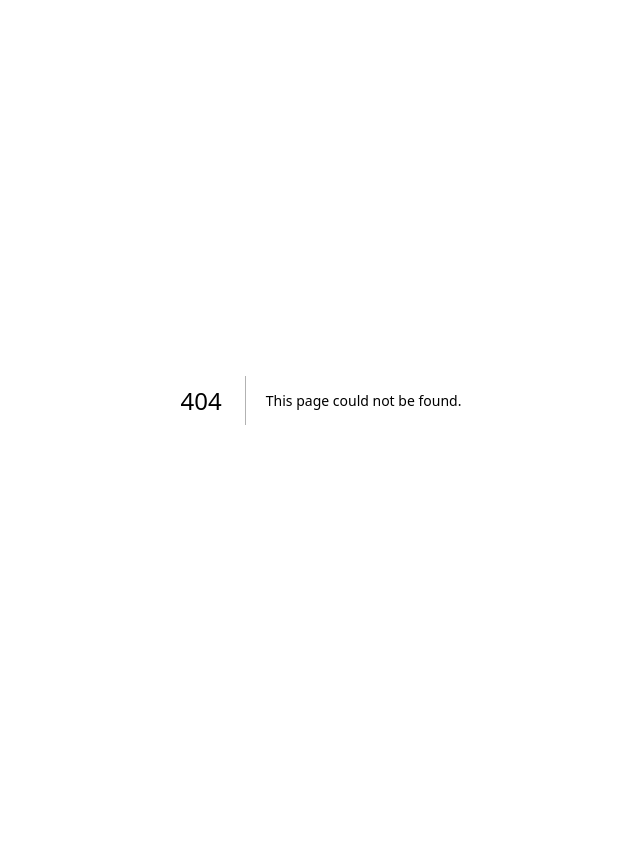
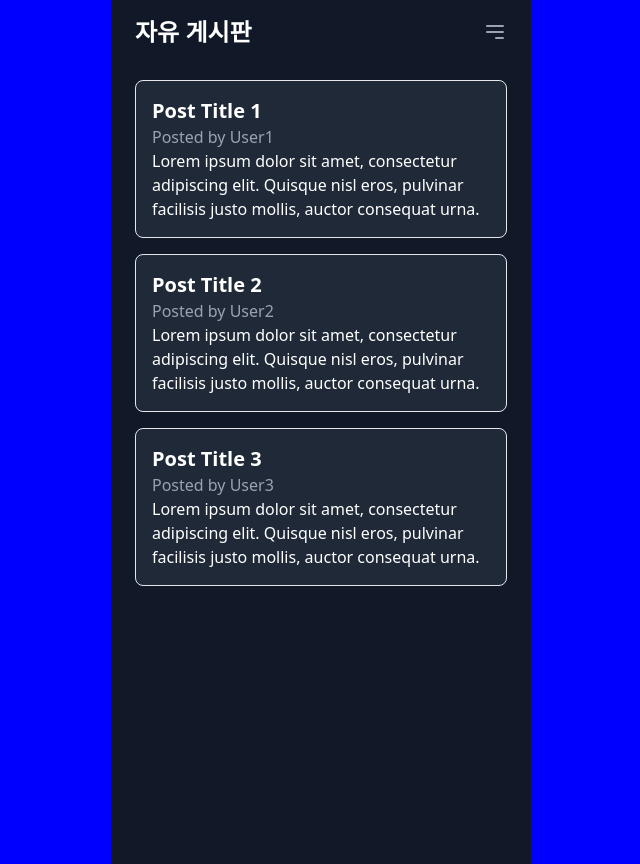
Before and after one commit to tankboyy/3eo500, a Next.js app: page /board in a window 1280 px wide. Before the commit this address had no page. Shown: the whole page, without its empty margins (319-959 px from the left). Before the commit the page ends 800 px from the top, so only its background shows below. Built offline with nearby package versions, Linux system fonts and the light colour scheme.

Commit message:
게시판 만드는중 react-quill 설치

```diff
--- a/package.json
+++ b/package.json
@@ -29,6 +29,7 @@
     "react": "^18",
     "react-dom": "^18",
     "react-query": "^3.39.3",
+    "react-quill": "^2.0.0",
     "recoil": "^0.7.7",
     "sonner": "^1.3.1",
     "tailwind-merge": "^2.2.0",
--- /dev/null
+++ b/src/app/(beforeLogin)/board/page.tsx
@@ -0,0 +1,9 @@
+import BoardList from "@/components/board/BoardList";
+
+export default function Page() {
+	return (
+		<main>
+			<BoardList/>
+		</main>
+	);
+}
--- /dev/null
+++ b/src/app/(beforeLogin)/board/write/page.tsx
@@ -0,0 +1,29 @@
+'use client';
+
+import ReactQuill from "react-quill";
+import {useState} from "react";
+import 'react-quill/dist/quill.snow.css';
+import {Button} from "@/components/ui/button";
+
+export default function Page() {
+	const [value, setValue] = useState("");
+	const modules = {
+		toolbar: {
+			container: [
+				["image"],
+				[{header: [1, 2, 3, 4, 5, false]}],
+				["bold", "underline"],
+			],
+		},
+	};
+	return (
+		<main>
+			<div>
+				<Button onClick={() => console.log(value)}>
+					작성완료
+				</Button>
+			</div>
+			<ReactQuill theme="snow" value={value} onChange={setValue} className="h-[400px] w-full" modules={modules}/>
+		</main>
+	);
+}
--- a/src/app/globals.css
+++ b/src/app/globals.css
@@ -14,7 +14,7 @@ body {
 
 @layer base {
     main {
-        @apply max-w-[420px] min-h-[100dvh] flex flex-col w-[100dvw] mx-auto h-screen items-center
+        @apply max-w-[420px] min-h-[100dvh] flex flex-col w-[100dvw] mx-auto items-center
     }
 
     div #component {
--- a/src/components/after/TopLayout.tsx
+++ b/src/components/after/TopLayout.tsx
@@ -29,12 +29,46 @@ export default function TopLayout() {
 					</SheetTrigger>
 					<SheetContent side="left">
 						<SheetHeader>
-							<SheetTitle>Are you absolutely sure?</SheetTitle>
+							<SheetTitle>안녕하세요 !</SheetTitle>
 							<SheetDescription>
-								This action cannot be undone. This will permanently delete your account
-								and remove your data from our servers.
 							</SheetDescription>
 						</SheetHeader>
+						<div className="w-full pb-[30px] h-full flex justify-between flex-col">
+							<div>
+								hi
+							</div>
+							<Button className="w-full">
+								로그아웃
+							</Button>
+						</div>
+						{/*
+					<SheetContent side={side}>
+            <SheetHeader>
+              <SheetTitle>Edit profile</SheetTitle>
+              <SheetDescription>
+                Make changes to your profile here. Click save when you're done.
+              </SheetDescription>
+            </SheetHeader>
+            <div className="grid gap-4 py-4">
+              <div className="grid grid-cols-4 items-center gap-4">
+                <Label htmlFor="name" className="text-right">
+                  Name
+                </Label>
+                <Input id="name" value="Pedro Duarte" className="col-span-3" />
+              </div>
+              <div className="grid grid-cols-4 items-center gap-4">
+                <Label htmlFor="username" className="text-right">
+                  Username
+                </Label>
+                <Input id="username" value="@peduarte" className="col-span-3" />
+              </div>
+            </div>
+            <SheetFooter>
+              <SheetClose asChild>
+                <Button type="submit">Save changes</Button>
+              </SheetClose>
+            </SheetFooter>
+          </SheetContent>*/}
 					</SheetContent>
 				</Sheet>
 
--- /dev/null
+++ b/src/components/board/BoardList.tsx
@@ -0,0 +1,46 @@
+export default function BoardList() {
+	return (
+		<div className="dark h-full bg-gray-900 text-white">
+			<header className="flex items-center justify-between px-6 py-4">
+				<h1 className="text-2xl font-bold">자유 게시판</h1>
+				<button className="text-gray-400 hover:text-white">
+					<svg
+						className="h-6 w-6"
+						fill="none"
+						stroke="currentColor"
+						viewBox="0 0 24 24"
+						xmlns="http://www.w3.org/2000/svg"
+					>
+						<path d="M4 6h16M4 12h16m-7 6h7" strokeLinecap="round" strokeLinejoin="round" strokeWidth={2}/>
+					</svg>
+				</button>
+			</header>
+			<main className="px-6 py-4 space-y-4">
+				<article className="border rounded-lg p-4 bg-gray-800">
+					<h2 className="text-xl font-bold">Post Title 1</h2>
+					<p className="text-gray-400">Posted by User1</p>
+					<p>
+						Lorem ipsum dolor sit amet, consectetur adipiscing elit. Quisque nisl eros, pulvinar facilisis justo mollis,
+						auctor consequat urna.
+					</p>
+				</article>
+				<article className="border rounded-lg p-4 bg-gray-800">
+					<h2 className="text-xl font-bold">Post Title 2</h2>
+					<p className="text-gray-400">Posted by User2</p>
+					<p>
+						Lorem ipsum dolor sit amet, consectetur adipiscing elit. Quisque nisl eros, pulvinar facilisis justo mollis,
+						auctor consequat urna.
+					</p>
+				</article>
+				<article className="border rounded-lg p-4 bg-gray-800">
+					<h2 className="text-xl font-bold">Post Title 3</h2>
+					<p className="text-gray-400">Posted by User3</p>
+					<p>
+						Lorem ipsum dolor sit amet, consectetur adipiscing elit. Quisque nisl eros, pulvinar facilisis justo mollis,
+						auctor consequat urna.
+					</p>
+				</article>
+			</main>
+		</div>
+	);
+}
```
Also changed, not shown: 1 other file (tests, documents, lock files or other folders).
